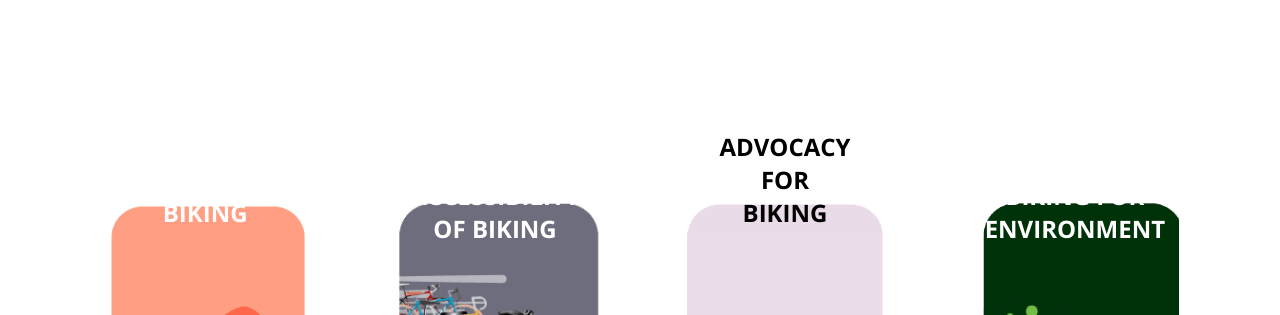
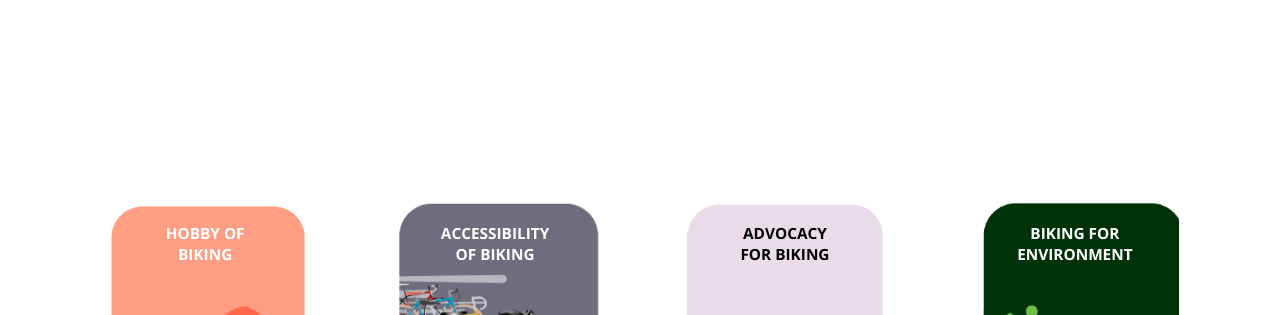
Before and after one commit to zqian50/testnextjsghpages, a Next.js app: page / in a window 1280 px wide. Shown: the part 1108-1423 px from the top of the page. Built offline with nearby package versions, Linux system fonts and the light colour scheme.

Commit message:
Update page.module.css

```diff
--- a/app/page.module.css
+++ b/app/page.module.css
@@ -70,7 +70,7 @@
   bottom: 60%;
   left: 50%;
   transform: translate(-50%, -50%);
-  font-size: 24px;
+  font-size: 1.2vw;
   max-width: 14ch;
   font-weight: 650;
   text-align: center;
```
